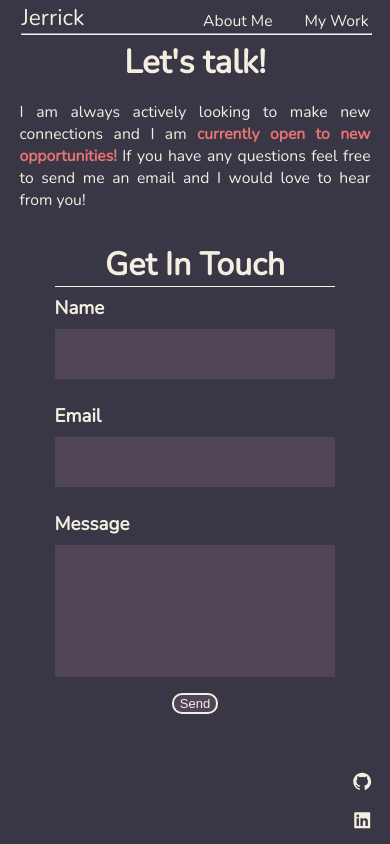
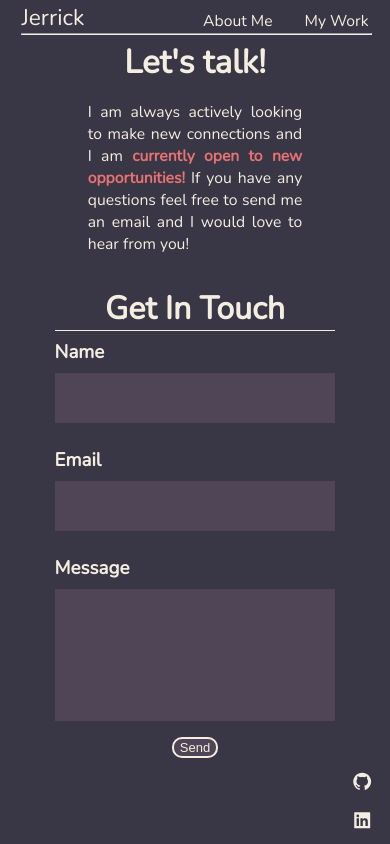
Before and after one commit to Jerricke/my-portfolio2.0, a React (Vite) app: page /contact in a window 390 px wide. Built offline with nearby package versions, Linux system fonts and the light colour scheme.

Commit message:
resized contact forms

```diff
--- a/src/components/Contact_Main/Contact.css
+++ b/src/components/Contact_Main/Contact.css
@@ -7,8 +7,7 @@
 }
 
 .contact__description {
-    width: 40rem;
-    flex-basis: 30rem;
+    width: 30vw;
     align-self: end;
 }
 
@@ -83,7 +82,11 @@ strong {
     background-color: var(--text);
 }
 
-@media (max-width: 1024px) {
+
+@media (max-width: 768px) {
+    .contact__description {
+        width: 55vw;
+    }
     .contact__form {
         width: 60vw;
     }
```
